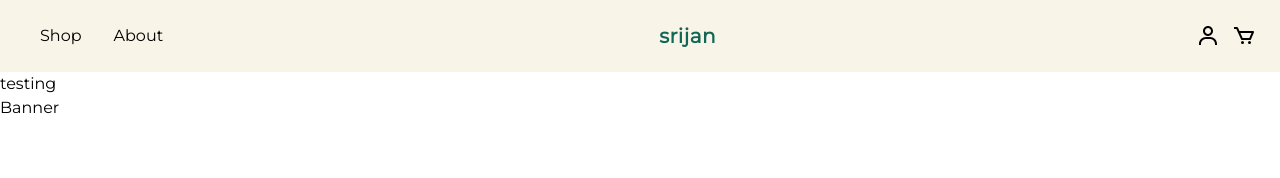
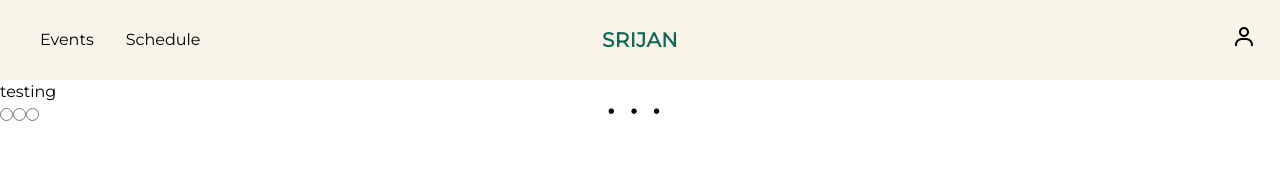
Before and after one commit to adityawebdev/srijan, a Next.js app: page / in a window 1280 px wide. Shown: the top 178 px of the page. Built offline with nearby package versions, Linux system fonts and the light colour scheme; a web font is replaced by a local one.

Commit message:
navbar carousel

```diff
--- /dev/null
+++ b/components/Banner.css
@@ -0,0 +1,46 @@
+.carousel-open:checked + .carousel-item {
+  position: static;
+  opacity: 100;
+}
+
+.carousel-item {
+  -webkit-transition: opacity 0.6s ease-out;
+  transition: opacity 0.6s ease-out;
+}
+
+#carousel-1:checked ~ .control-1,
+#carousel-2:checked ~ .control-2,
+#carousel-3:checked ~ .control-3 {
+  display: block;
+}
+
+.carousel-indicators {
+  list-style: none;
+  margin: 0;
+  padding: 0;
+  position: absolute;
+  bottom: 2%;
+  left: 0;
+  right: 0;
+  text-align: center;
+  z-index: 10;
+}
+
+#carousel-1:checked
+  ~ .control-1
+  ~ .carousel-indicators
+  li:nth-child(1)
+  .carousel-bullet,
+#carousel-2:checked
+  ~ .control-2
+  ~ .carousel-indicators
+  li:nth-child(2)
+  .carousel-bullet,
+#carousel-3:checked
+  ~ .control-3
+  ~ .carousel-indicators
+  li:nth-child(3)
+  .carousel-bullet {
+  color: #000;
+  /*Set to match the Tailwind colour you want the active one to be */
+}
--- a/components/Banner.js
+++ b/components/Banner.js
@@ -1,7 +1,161 @@
 import React from "react";
 
 const Banner = () => {
-  return <div>Banner</div>;
+  return (
+    <div class="carousel-inner relative overflow-hidden w-full">
+      <input
+        class="carousel-open"
+        type="radio"
+        id="carousel-1"
+        name="carousel"
+        aria-hidden="true"
+        hidden=""
+        defaultchecked="checked"
+      />
+      <div class="carousel-item absolute opacity-0" style={{height: "50vh"}}>
+        <div
+          class="block h-full w-full mx-auto flex pt-6 md:pt-0 md:items-center bg-cover bg-right"
+          style={
+            {backgroundImage: "url('https://images.unsplash.com/photo-1422190441165-ec2956dc9ecc?ixlib=rb-1.2.1&ixid=eyJhcHBfaWQiOjEyMDd9&auto=format&fit=crop&w=1600&q=80')"}
+          }
+        >
+          <div class="container mx-auto">
+            <div
+              class="flex flex-col w-full lg:w-1/2 md:ml-16 items-center md:items-start px-6 tracking-wide"
+            >
+              <p class="text-black text-2xl my-4">
+                Stripy Zig Zag Jigsaw Pillow and Duvet Set
+              </p>
+              <a
+                class="text-xl inline-block no-underline border-b border-gray-600 leading-relaxed hover:text-black hover:border-black"
+                href="#"
+                >view product</a
+              >
+            </div>
+          </div>
+        </div>
+      </div>
+      <label
+        for="carousel-3"
+        class="prev control-1 w-10 h-10 ml-2 md:ml-10 absolute cursor-pointer hidden text-3xl font-bold text-black hover:text-white rounded-full bg-white hover:bg-gray-900 leading-tight text-center z-10 inset-y-0 left-0 my-auto"
+        >‹</label
+      >
+      <label
+        for="carousel-2"
+        class="next control-1 w-10 h-10 mr-2 md:mr-10 absolute cursor-pointer hidden text-3xl font-bold text-black hover:text-white rounded-full bg-white hover:bg-gray-900 leading-tight text-center z-10 inset-y-0 right-0 my-auto"
+        >›</label
+      >
+
+      <input
+        class="carousel-open"
+        type="radio"
+        id="carousel-2"
+        name="carousel"
+        aria-hidden="true"
+        hidden=""
+      />
+      <div
+        class="carousel-item absolute opacity-0 bg-cover bg-right"
+        style={{height: "50vh"}}
+      >
+        <div
+          class="block h-full w-full mx-auto flex pt-6 md:pt-0 md:items-center bg-cover bg-right"
+          style={{
+            backgroundImage: "url('https://images.unsplash.com/photo-1533090161767-e6ffed986c88?ixlib=rb-1.2.1&ixid=eyJhcHBfaWQiOjM0MTM2fQ&auto=format&fit=crop&w=1600&q=80')"
+          }}
+        >
+          <div class="container mx-auto bg-pink-300">
+            <div
+              class="flex flex-col w-full lg:w-1/2 md:ml-16 items-center md:items-start px-6 tracking-wide"
+            >
+              <p class="text-black text-2xl my-4">Real Bamboo Wall Clock</p>
+              <a
+                class="text-xl inline-block no-underline border-b border-gray-600 leading-relaxed hover:text-black hover:border-black"
+                href="#"
+                >view product</a
+              >
+            </div>
+          </div>
+        </div>
+      </div>
+      <label
+        for="carousel-1"
+        class="prev control-2 w-10 h-10 ml-2 md:ml-10 absolute cursor-pointer hidden text-3xl font-bold text-black hover:text-white rounded-full bg-white hover:bg-gray-900 leading-tight text-center z-10 inset-y-0 left-0 my-auto"
+        >‹</label
+      >
+      <label
+        for="carousel-3"
+        class="next control-2 w-10 h-10 mr-2 md:mr-10 absolute cursor-pointer hidden text-3xl font-bold text-black hover:text-white rounded-full bg-white hover:bg-gray-900 leading-tight text-center z-10 inset-y-0 right-0 my-auto"
+        >›</label
+      >
+
+      <input
+        class="carousel-open"
+        type="radio"
+        id="carousel-3"
+        name="carousel"
+        aria-hidden="true"
+        hidden=""
+      />
+      <div class="carousel-item absolute opacity-0" style={{height: "50vh"}}>
+        <div
+          class="block h-full w-full mx-auto flex pt-6 md:pt-0 md:items-center bg-cover bg-bottom"
+          style={{
+            backgroundImage: "url('https://images.unsplash.com/photo-1519327232521-1ea2c736d34d?ixlib=rb-1.2.1&ixid=eyJhcHBfaWQiOjEyMDd9&auto=format&fit=crop&w=1600&q=80')"
+          }}
+        >
+          <div class="container mx-auto">
+            <div
+              class="flex flex-col w-full lg:w-1/2 md:ml-16 items-center md:items-start px-6 tracking-wide"
+            >
+              <p class="text-black text-2xl my-4">
+                Brown and blue hardbound book
+              </p>
+              <a
+                class="text-xl inline-block no-underline border-b border-gray-600 leading-relaxed hover:text-black hover:border-black"
+                href="#"
+                >view product</a
+              >
+            </div>
+          </div>
+        </div>
+      </div>
+      <label
+        for="carousel-2"
+        class="prev control-3 w-10 h-10 ml-2 md:ml-10 absolute cursor-pointer hidden text-3xl font-bold text-black hover:text-white rounded-full bg-white hover:bg-gray-900 leading-tight text-center z-10 inset-y-0 left-0 my-auto"
+        >‹</label
+      >
+      <label
+        for="carousel-1"
+        class="next control-3 w-10 h-10 mr-2 md:mr-10 absolute cursor-pointer hidden text-3xl font-bold text-black hover:text-white rounded-full bg-white hover:bg-gray-900 leading-tight text-center z-10 inset-y-0 right-0 my-auto"
+        >›</label
+      >
+
+      <ol class="carousel-indicators">
+        <li class="inline-block mr-3">
+          <label
+            for="carousel-1"
+            class="carousel-bullet cursor-pointer block text-4xl text-gray-400 hover:text-gray-900"
+            >•</label
+          >
+        </li>
+        <li class="inline-block mr-3">
+          <label
+            for="carousel-2"
+            class="carousel-bullet cursor-pointer block text-4xl text-gray-400 hover:text-gray-900"
+            >•</label
+          >
+        </li>
+        <li class="inline-block mr-3">
+          <label
+            for="carousel-3"
+            class="carousel-bullet cursor-pointer block text-4xl text-gray-400 hover:text-gray-900"
+            >•</label
+          >
+        </li>
+      </ol>
+    </div>
+  );
 };
 
 export default Banner;
--- a/components/Navbar.js
+++ b/components/Navbar.js
@@ -1,9 +1,12 @@
 import React from "react";
 import Link from "next/link";
+
 const Navbar = () => {
   return (
-    <nav id="header" class="w-full z-30 top-0 py-1 bg-peach">
-      <div class="w-full container mx-auto flex flex-wrap items-center justify-between mt-0 px-6 py-3">
+    <nav id="header" class="w-full z-30 top-0 py-2 bg-peach">
+      <div class="w-full container mx-auto flex flex-wrap items-center mt-0 px-6 py-3">
+
+        {/* hamburger svg only <md devices */}
         <label for="menu-toggle" class="cursor-pointer md:hidden block">
           <svg
             class="fill-current text-gray-900"
@@ -17,44 +20,46 @@ const Navbar = () => {
           </svg>
         </label>
         <input class="hidden" type="checkbox" id="menu-toggle" />
+        {/*  */}
 
         <div
-          class="hidden md:flex md:items-center md:w-auto w-full order-3 md:order-1"
+          class="hidden md:flex md:items-center md:w-auto w-full order-3 md:order-1 flex-1 flex justify-center items-center"
           id="menu"
         >
-          <nav>
+          <nav className="mr-auto">
             <ul class="md:flex items-center justify-between text-base text-gray-700 pt-4 md:pt-0">
               <li>
                 <a
                   class="inline-block no-underline hover:text-black hover:underline py-2 px-4"
-                  href="#"
+                  href="/events"
                 >
-                  Shop
+                  Events
                 </a>
               </li>
               <li>
                 <a
                   class="inline-block no-underline hover:text-black hover:underline py-2 px-4"
-                  href="#"
+                  href="/schedule"
                 >
-                  About
+                  Schedule
                 </a>
               </li>
             </ul>
           </nav>
         </div>
 
-        <div class="order-1 md:order-2">
+        <div class="order-1 md:order-2 flex-1 flex justify-center items-center">
           <a
-            class="flex items-center tracking-wide no-underline hover:no-underline font-bold text-green text-xl"
-            href="#"
+            class="flex items-center tracking-wide no-underline hover:no-underline font-bold text-green text-xl "
+            href="/"
           >
-            srijan
+            SRIJAN
           </a>
         </div>
 
-        <div class="order-2 md:order-3 flex items-center" id="nav-content">
-          <a class="inline-block no-underline hover:text-black" href="#">
+        <div class="order-2 md:order-3 flex items-center flex-1 flex justify-center items-center" id="nav-content">
+          <div className="ml-auto">
+            <a class="inline-block no-underline hover:text-black" href="/user">
               <svg
                 class="fill-current hover:text-black"
                 xmlns="http://www.w3.org/2000/svg"
@@ -67,7 +72,7 @@ const Navbar = () => {
               </svg>
             </a>
 
-          <a class="pl-3 inline-block no-underline hover:text-black" href="#">
+            {/* <a class="pl-3 inline-block no-underline hover:text-black" href="#">
               <svg
                 class="fill-current hover:text-black"
                 xmlns="http://www.w3.org/2000/svg"
@@ -79,7 +84,8 @@ const Navbar = () => {
                 <circle cx="10.5" cy="18.5" r="1.5" />
                 <circle cx="17.5" cy="18.5" r="1.5" />
               </svg>
-          </a>
+            </a> */}
+          </div>
         </div>
       </div>
     </nav>
--- a/pages/_app.js
+++ b/pages/_app.js
@@ -1,5 +1,6 @@
 import Layout from "../components/Layout";
 import "../styles/globals.css";
+import "../components/Banner.css";
 
 function MyApp({ Component, pageProps }) {
   return (
```
Also changed, not shown: 1 other file (tests, documents, lock files or other folders). Lines whose indentation alone changed are shown as unchanged.
